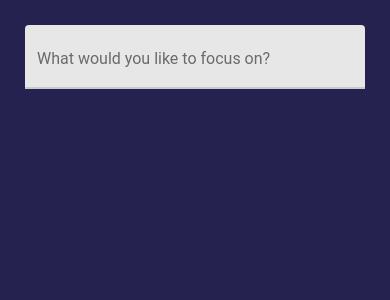
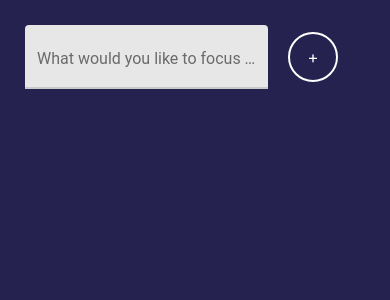
Before and after one commit to T14g/focus-app, a React Native app: screen / in a window 390 px wide. Shown: the top 300 px of the page. Built offline with nearby package versions, Linux system fonts and the light colour scheme.

Commit message:
RoundedButton component, styling app

```diff
--- /dev/null
+++ b/src/components/RoundedButton.js
@@ -0,0 +1,29 @@
+import React from 'react';
+import { TouchableOpacity, Text, StyleSheet } from 'react-native';
+import { colors } from '../utils/colors';
+
+export const RoundedButton = ({
+    style = {},
+    textStyle = {},
+    size = 125,
+    ...props
+}) => {
+    return (
+        <TouchableOpacity style={[styles(size).radius, style]} onPress={props.onPress}>
+            <Text style={[styles(size).text, textStyle]}>{props.title}</Text>
+        </TouchableOpacity>
+    );
+};
+
+const styles = (size) => ({
+    radius: {
+        borderRadius: size / 2,
+        width: size,
+        height: size,
+        alignItems: 'center',
+        justifyContent: "center",
+        borderColor: colors.white,
+        borderWidth: 2
+    },
+    text: { color: colors.white, fontSize: size / 3 },
+});
--- a/src/features/focus.js
+++ b/src/features/focus.js
@@ -2,6 +2,7 @@
 import { View, Text, StyleSheet } from 'react-native';
 import { TextInput } from "react-native-paper";
 import { colors } from "../utils/colors";
+import { RoundedButton } from "../components/RoundedButton";
 
 export const Focus = () => {
     const [subject, setSubject] = useState(null);
@@ -12,7 +13,11 @@
                 <TextInput
                     label="What would you like to focus on?"
                     onChangeText={(val) => setSubject(val)}
+                    style={styles.textInput}
                 />
+                <View style={styles.button}>
+                    <RoundedButton title="+" size={50}  />
+                </View>
             </View>
         </View>
     );
@@ -22,9 +27,17 @@
     container: {
         flex: 1
     },
+    textInput : {
+        flex: 0.9,
+        marginRight: 20
+    },
+    button: {
+        justifyContent: 'center'
+    },
     inputContainer: {
         justifyContent: 'flex-start',
-        padding: 25
+        padding: 25,
+        flexDirection: 'row'
     },
     text: {
         color: colors.white
```
